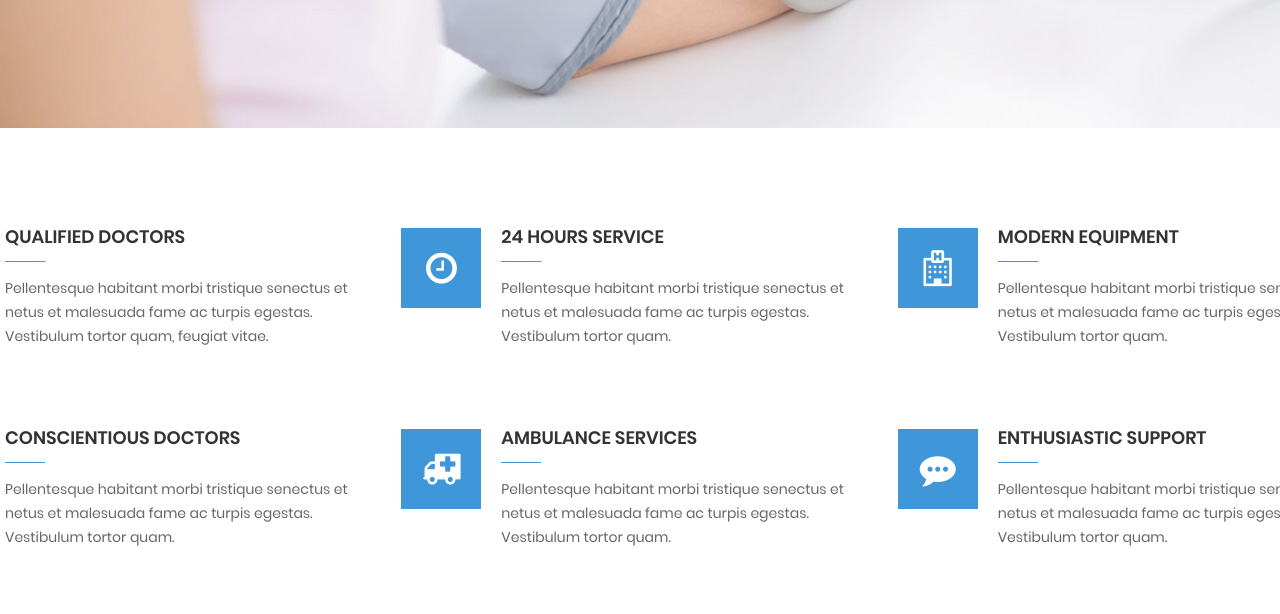
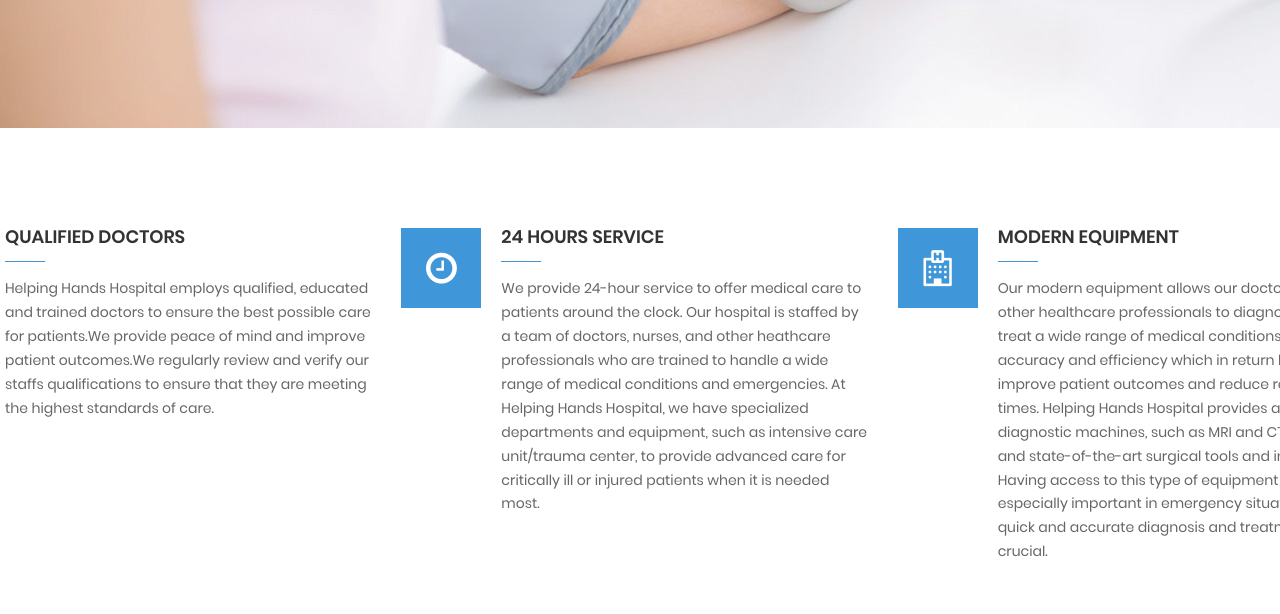
Before and after one commit to BirKaBir/birkabir.github.io, a website: page public/index.html in a window 1280 px wide. Shown: the part 772-1386 px from the top of the page. Drawn offline with Linux system fonts and the light colour scheme.

Commit message:
Updated index with texts

```diff
--- a/package.json
+++ b/package.json
@@ -10,6 +10,7 @@
   "author": "",
   "license": "ISC",
   "dependencies": {
-    "express": "^4.18.2"
+    "express": "^4.18.2",
+    "mongoose": "^6.8.3"
   }
 }
--- a/public/index.html
+++ b/public/index.html
@@ -192,9 +192,7 @@
                                             <h4>Qualified Doctors</h4>
                                             <div class="uni-line"></div>
                                             <p>
-                                                Pellentesque habitant morbi tristique senectus et netus et malesuada
-                                                fame ac turpis egestas. Vestibulum tortor quam, feugiat vitae.
-                                            </p>
+                                               Helping Hands Hospital employs qualified, educated and trained doctors to ensure the best possible care for patients.We provide peace of mind and improve patient outcomes.We regularly review and verify our staffs qualifications to ensure that they are meeting the highest standards of care.
                                         </div>
                                     </div>
                                 </div>
@@ -208,9 +206,8 @@
                                                 24 hours service
                                             </h4>
                                             <div class="uni-line"></div>
-                                            <p>
-                                                Pellentesque habitant morbi tristique
-                                                senectus et netus et malesuada fame ac turpis egestas. Vestibulum tortor quam.
+                                            <p> We provide 24-hour service to offer medical care to patients around the clock. Our hospital is staffed by a team of doctors, nurses, and other heathcare professionals who are trained to handle a wide range of medical conditions and emergencies. At Helping Hands Hospital, we have specialized departments and equipment, such as intensive care unit/trauma center, to provide advanced care for critically ill or injured patients when it is needed most.
+
                                             </p>
                                         </div>
                                     </div>
@@ -222,12 +219,12 @@
                                         </div>
                                         <div class="item-caption">
                                             <h4>
-                                                modern equipment
+                                                Modern equipment
                                             </h4>
                                             <div class="uni-line"></div>
-                                            <p>
-                                                Pellentesque habitant morbi tristique
-                                                senectus et netus et malesuada fame ac turpis egestas. Vestibulum tortor quam.
+                                            <p> Our modern equipment allows our doctors and other healthcare professionals to diagnose and treat a wide range of medical conditions with accuracy and efficiency which in return helps improve patient outcomes and reduce recovery times. Helping Hands Hospital provides advanced diagnostic machines, such as MRI and CT scanners, and state-of-the-art surgical tools and instruments. Having access to this type of equipment can be especially important in emergency situations, where quick and accurate diagnosis and treatment are crucial.
+
+
                                             </p>
                                         </div>
                                     </div>
```
Also changed, not shown: 1 other file.
